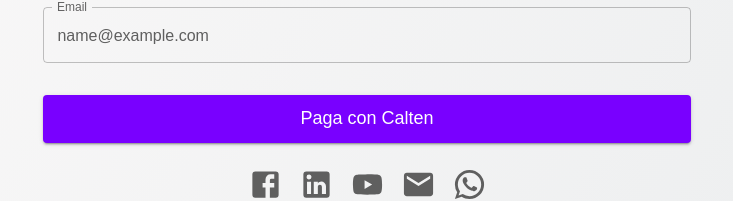
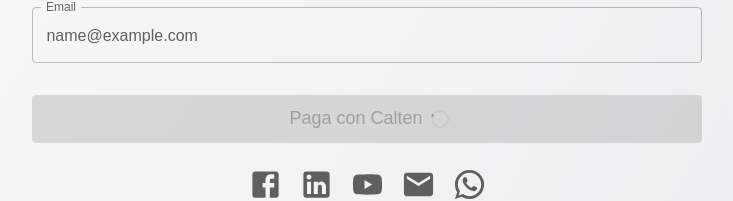
Before and after one commit to mvivancq/calten-raffle, a React (Vite) app: page / in a window 1280 px wide. Both pictures are taken after typing "Sample", "name@example.com" into the empty fields and a click on the button "Paga con Calten". Shown: the part 536-737 px from the top of the page, without its empty margins (273-1006 px from the left). Built offline with nearby package versions, Linux system fonts and the light colour scheme; no server answers.

Commit message:
add react spinner

```diff
--- a/package.json
+++ b/package.json
@@ -24,6 +24,7 @@
     "react-new-window": "^1.0.1",
     "react-router": "^6.23.1",
     "react-router-dom": "^6.23.1",
+    "react-spinners": "^0.14.1",
     "router": "^1.3.8",
     "yup": "^1.4.0"
   },
--- a/src/api/raffleapi.ts
+++ b/src/api/raffleapi.ts
@@ -15,7 +15,7 @@
 
   constructor() {
     this.axiosInstance = axios.create({
-      baseURL: `${import.meta.env.VITE_CALTEN_API}/api`,
+      baseURL: `${import.meta.env.VITE_RAFFLE_API}/api`,
     });
   }
 
--- a/src/pages/raffle.tsx
+++ b/src/pages/raffle.tsx
@@ -6,10 +6,13 @@
 import CaltenLinks from "../components/CaltenLinks";
 import caltenLogo from "../assets/images/logo/calten.png";
 import { useSearchParams } from "react-router-dom";
+import { MoonLoader } from "react-spinners";
+import toast from "react-hot-toast";
 
 function RafflePage() {
   const [queryParams] = useSearchParams();
   const tickets = Number(queryParams.get('tickets')) || 1;
+  const [payementEnabled, setPaymentEnabled] = useState(true);
   const [ticketCount, setTicketCount] = useState(tickets); // Default to 1 ticket
   const ticketPrice = 50; // Assuming the price is always $50 MXN
   const name = queryParams.get('name');
@@ -43,8 +46,13 @@
       "email": email,
       "numberOfTickets": ticketCount,
     }
+    setPaymentEnabled(false);
     const resultDetails = await apiRaffle.requestPaymentReference(formedData);
     console.log(resultDetails);
+    if(!resultDetails){
+      toast.error('ERROR: Ocurrió un error al general el cobro, vuelve a intentarlo');
+      setPaymentEnabled(true);
+    }
     window.location.href = `${import.meta.env.VITE_CALTEN_UI}/${resultDetails}`
   }
 
@@ -112,6 +120,8 @@
           fullWidth
           type="submit"
           size="large"
+          disabled={!payementEnabled}
+          endIcon={<MoonLoader color="#5F5F5F" size={14} loading={!payementEnabled} speedMultiplier={0.65}/>}
         >
           Paga con Calten
         </Button>
```
Also changed, not shown: 1 other file (tests, documents, lock files or other folders).
